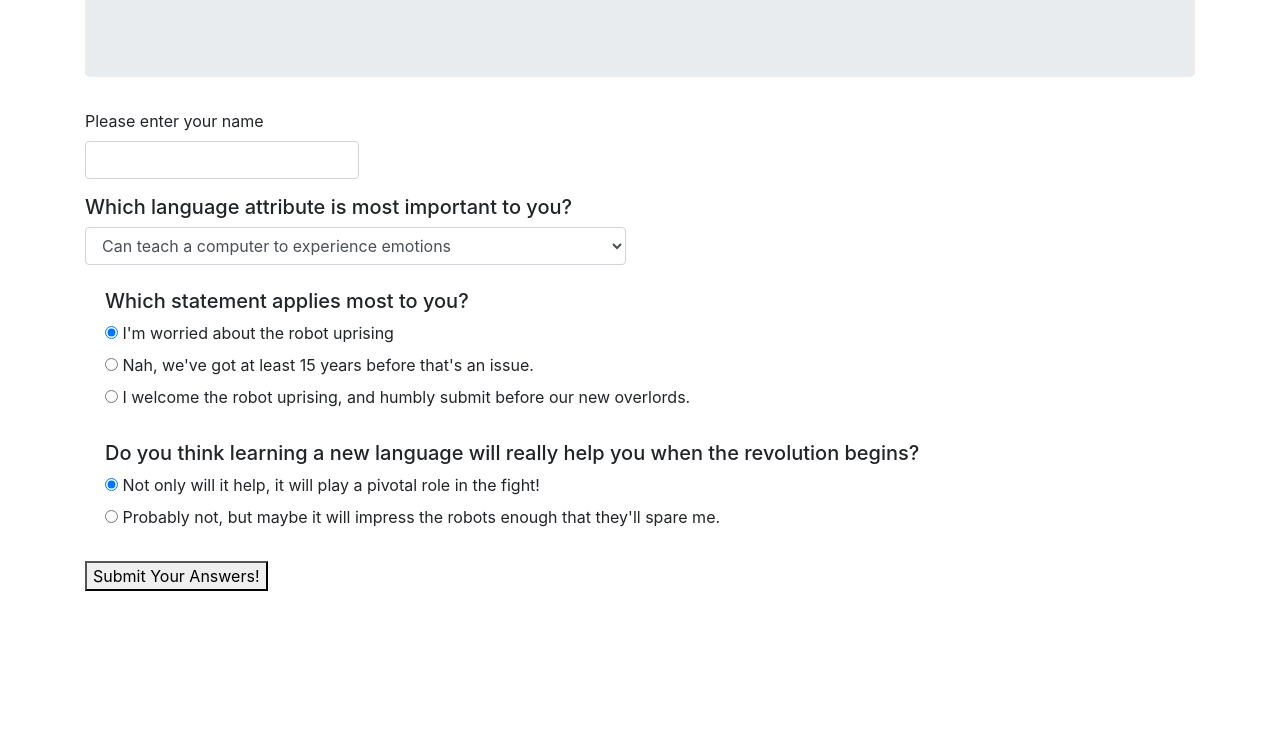
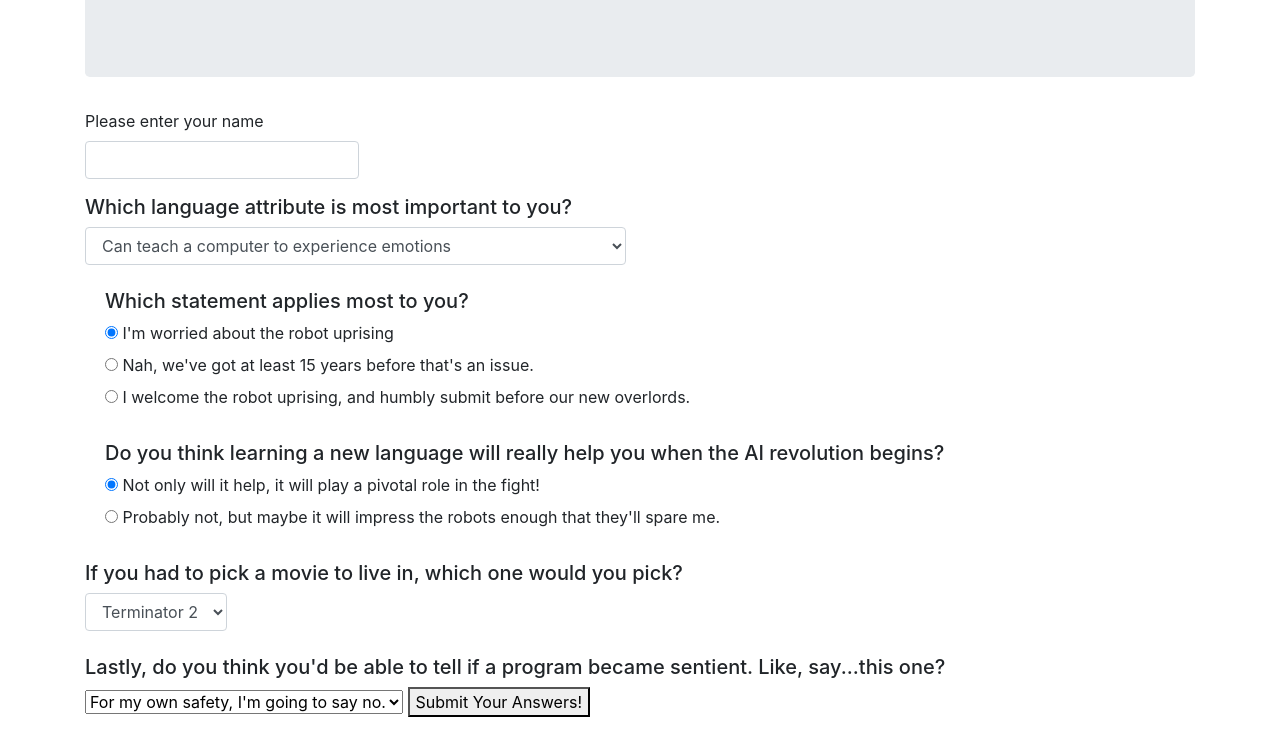
Before and after one commit to nsncowan/draft2, a plain HTML site: page index.html in a window 1280 px wide. Shown: the part 147-880 px from the top of the page. Before the commit the page ends 800 px from the top, so only its background shows below. Drawn offline with Linux system fonts and the light colour scheme.

Commit message:
finish html survey questions and README.

```diff
--- a/index.html
+++ b/index.html
@@ -44,7 +44,7 @@
             <label for="welcome">I welcome the robot uprising, and humbly submit before our new overlords.</label>
           <br>
           <br>
-          <h5>Do you think learning a new language will really help you when the revolution begins?</h5>
+          <h5>Do you think learning a new language will really help you when the AI revolution begins?</h5>
             <input type="radio" name="revolution" value="yes" id="help" checked>
             <label for="help">Not only will it help, it will play a pivotal role in the fight!</label>
             <br>
@@ -52,10 +52,21 @@
             <label for="notHelp">Probably not, but maybe it will impress the robots enough that they'll spare me.</label>
         </div>
         <br>
+        <h5>If you had to pick a movie to live in, which one would you pick?</h5>
+          <select id="movie" class="form-control">
+            <option>Terminator 2</option>
+            <option>The Matrix</option>
+            <option>I, Robot</option>
+          </select>
+        <br>
+        <h5>Lastly, do you think you'd be able to tell if a program became sentient. Like, say...this one?</h5>
+          <select name="sentience" id="form-control">
+            <option>For my own safety, I'm going to say no.</option>
+            <option>I reject the premise of this question</option>
+          </select>
         <button type="submit">Submit Your Answers!</button>
       </form>
     </div>
-
 
     <h1 id="resultsHeading" class="hidden">Results!</h1>
 
```
